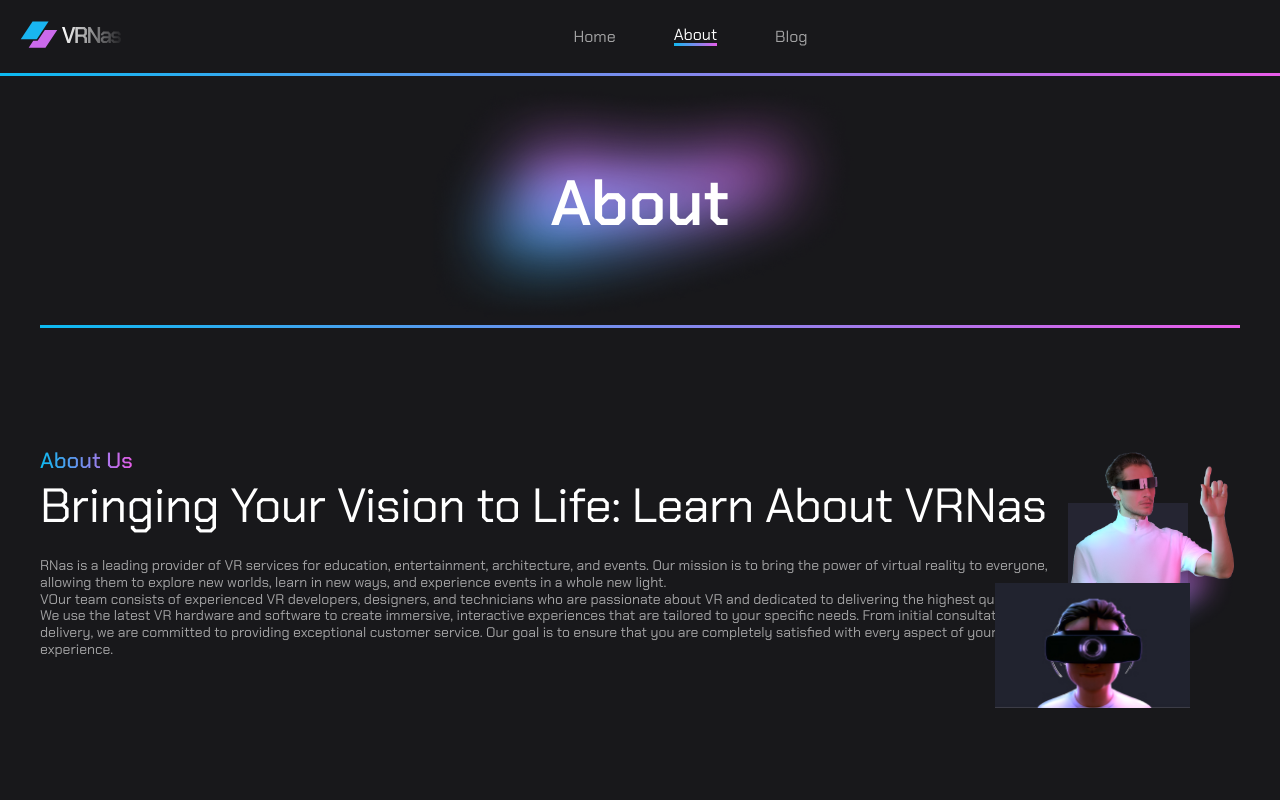
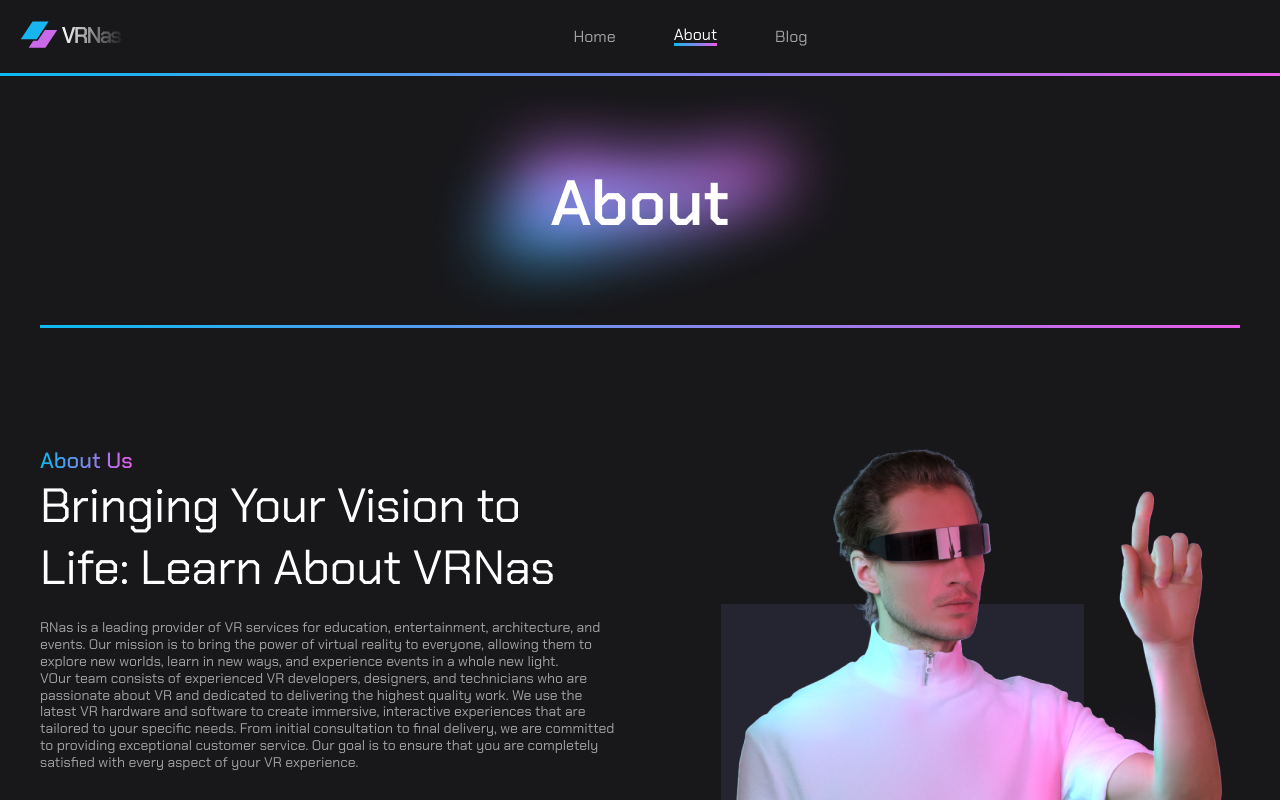
Before and after one commit to 0smir/react, a React (Create React App) app: page /about in a window 1280 px wide. Shown: the top 800 px of the page. Built offline with nearby package versions, Linux system fonts and the light colour scheme.

Commit message:
add corrects in styles of about us section of about page

```diff
--- a/src/components/pages/about/About.jsx
+++ b/src/components/pages/about/About.jsx
@@ -25,7 +25,7 @@ function About() {
         <div className="page about-page about">
             <div className="container">
                 <PageTitle text={'About'} />
-                <section className="section about-section">
+                <section className="section about-section about-about-us">
                     <BaseSection className={section_class_name}
                              section_name={section_name}
                               title={section_title}
--- a/src/components/pages/about/about_page.scss
+++ b/src/components/pages/about/about_page.scss
@@ -3,7 +3,33 @@
 
 .about-section {
     margin: 80px 0 60px;
+
+
 }
+
+.about-about-us {
+
+    .about__content-wrapper {
+        display: flex;
+        justify-content: space-between;
+        align-items: flex-start;
+        flex-wrap: nowrap;
+
+        @media (max-width: $media-md) {
+            flex-wrap: wrap;
+        }
+    }
+
+    .section__content {
+        width: 50%;
+        padding-right: 20px;
+        @media (max-width: $media-md) {
+            width: 100%;
+        }
+    }
+}
+
+
 
 .about-our-team {
     .section__content {
@@ -11,9 +37,7 @@
         flex-direction: column;
         position: relative;
     }
-    .member__list{
-        // justify-content: flex-start;
-    }
+
     .member__list-item {
         width: calc((100% / 4) - 15px);
         margin-right: 15px;
```
